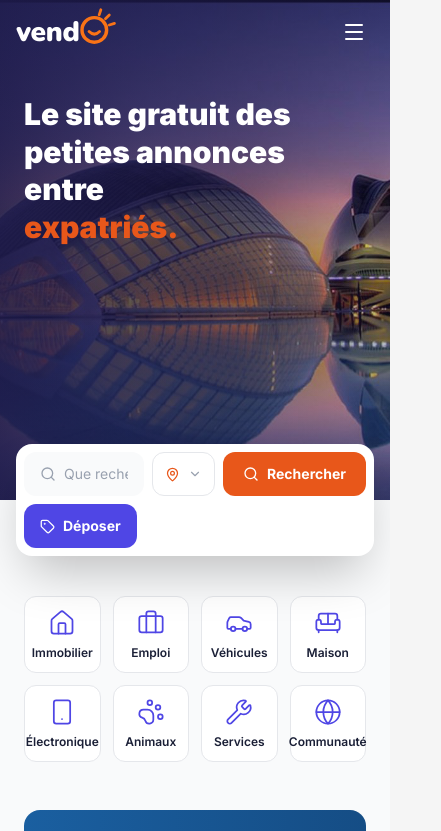
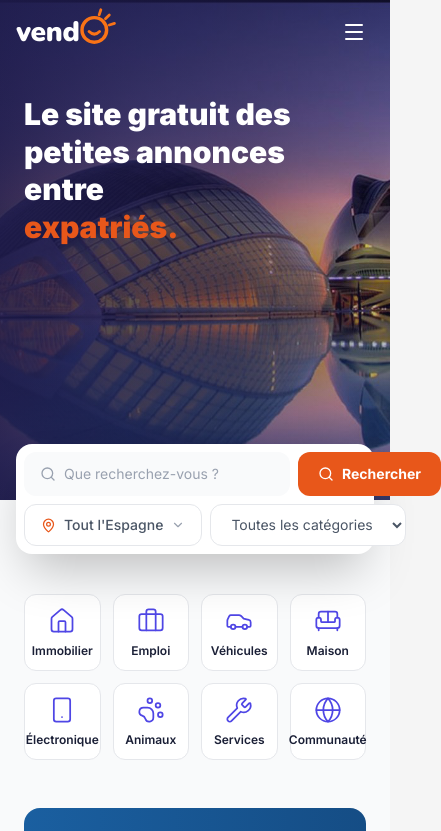
Before and after one commit to GuillaumeBidallier/valencia-expat-market, a Next.js app: page / in a window 390 px wide. Shown: the top 831 px of the page, 441 px wide, since content can reach past the window. Built offline with nearby package versions, Linux system fonts and the light colour scheme.

Commit message:
fix: search bar 2-row mobile layout, remove duplicate Déposer button
Co-Authored-By: Claude Sonnet 4.6 <noreply@anthropic.com>

```diff
--- a/components/listings/SearchWidget.tsx
+++ b/components/listings/SearchWidget.tsx
@@ -1,6 +1,6 @@
 'use client'
 import { useState } from 'react'
-import { MapPin, Search, Tag, ChevronDown } from 'lucide-react'
+import { MapPin, Search, ChevronDown } from 'lucide-react'
 import Link from 'next/link'
 import GeoModal, { GeoState } from './GeoModal'
 
@@ -22,12 +22,11 @@ export default function SearchWidget({ categoryItems }: SearchWidgetProps) {
   return (
     <>
       <div className="-mt-14 relative z-20 max-w-5xl mx-auto px-4 sm:px-6">
-        <div className="bg-white rounded-2xl shadow-2xl p-2 sm:p-3">
-          {/* Single search row */}
-          <div className="flex gap-2 flex-wrap sm:flex-nowrap">
+        <div className="bg-white rounded-2xl shadow-2xl p-2 sm:p-3 flex flex-col gap-2">
 
-            {/* Search input */}
-            <div className="flex-1 min-w-0 flex items-center gap-2 bg-gray-50 rounded-xl px-4">
+          {/* Row 1 : search + button */}
+          <div className="flex gap-2">
+            <div className="flex-1 flex items-center gap-2 bg-gray-50 rounded-xl px-4">
               <Search size={16} className="text-gray-400 shrink-0" />
               <input
                 type="text"
@@ -35,26 +34,6 @@ export default function SearchWidget({ categoryItems }: SearchWidgetProps) {
                 className="flex-1 py-3 text-sm text-navy placeholder-gray-400 bg-transparent focus:outline-none min-w-0"
               />
             </div>
-
-            {/* Geo selector — looks like a clickable input */}
-            <button
-              onClick={() => setGeoModalOpen(true)}
-              className="flex items-center gap-2 px-3 py-3 border border-gray-200 rounded-xl bg-white hover:border-indigo-primary hover:bg-indigo-soft transition-colors text-sm text-gray-600 whitespace-nowrap shrink-0"
-            >
-              <MapPin size={15} className="text-orange-primary shrink-0" />
-              <span className="hidden sm:inline font-medium max-w-[140px] truncate">{locationLabel}</span>
-              <ChevronDown size={14} className="text-gray-400 shrink-0" />
-            </button>
-
-            {/* Category selector */}
-            <select className="px-3 py-3 text-sm text-gray-600 border border-gray-200 rounded-xl focus:outline-none bg-white hidden lg:block min-w-[160px] cursor-pointer hover:border-indigo-primary transition-colors">
-              <option value="">Toutes les catégories</option>
-              {categoryItems.map(c => (
-                <option key={c.slug} value={c.slug}>{c.label}</option>
-              ))}
-            </select>
-
-            {/* Rechercher */}
             <Link
               href="/annonces"
               className="flex items-center gap-2 bg-orange-primary text-white px-5 py-3 rounded-xl font-bold text-sm hover:bg-orange-dark transition-colors whitespace-nowrap shrink-0"
@@ -62,17 +41,27 @@ export default function SearchWidget({ categoryItems }: SearchWidgetProps) {
               <Search size={16} />
               <span>Rechercher</span>
             </Link>
+          </div>
 
-            {/* Déposer une annonce */}
-            <Link
-              href="/deposer-annonce"
-              className="flex items-center gap-2 bg-indigo-primary text-white px-4 py-3 rounded-xl font-bold text-sm hover:bg-indigo-dark transition-colors whitespace-nowrap shrink-0"
+          {/* Row 2 : geo + categories */}
+          <div className="flex gap-2">
+            <button
+              onClick={() => setGeoModalOpen(true)}
+              className="flex items-center gap-2 px-4 py-2.5 border border-gray-200 rounded-xl bg-white hover:border-orange-primary hover:bg-orange-soft transition-colors text-sm text-gray-600 whitespace-nowrap flex-1 sm:flex-none"
             >
-              <Tag size={15} />
-              <span className="hidden sm:inline">Déposer une annonce</span>
-              <span className="sm:hidden">Déposer</span>
-            </Link>
+              <MapPin size={15} className="text-orange-primary shrink-0" />
+              <span className="font-medium truncate max-w-[160px]">{locationLabel}</span>
+              <ChevronDown size={14} className="text-gray-400 shrink-0 ml-auto sm:ml-0" />
+            </button>
+
+            <select className="flex-1 px-4 py-2.5 text-sm text-gray-600 border border-gray-200 rounded-xl focus:outline-none bg-white cursor-pointer hover:border-indigo-primary transition-colors">
+              <option value="">Toutes les catégories</option>
+              {categoryItems.map(c => (
+                <option key={c.slug} value={c.slug}>{c.label}</option>
+              ))}
+            </select>
           </div>
+
         </div>
       </div>
 
```
